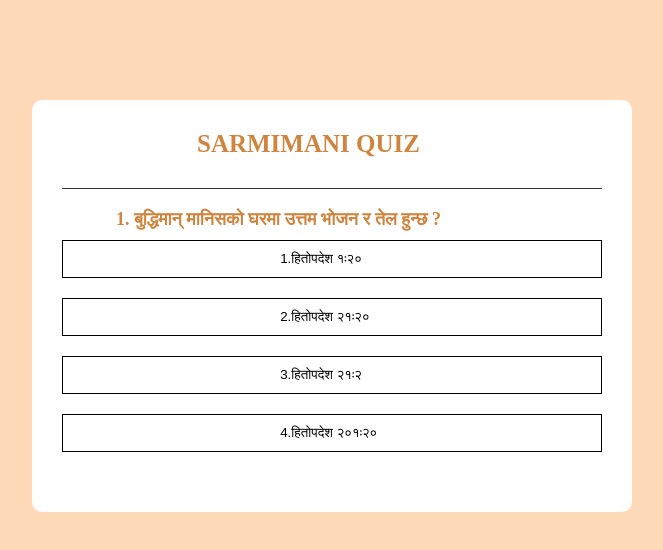
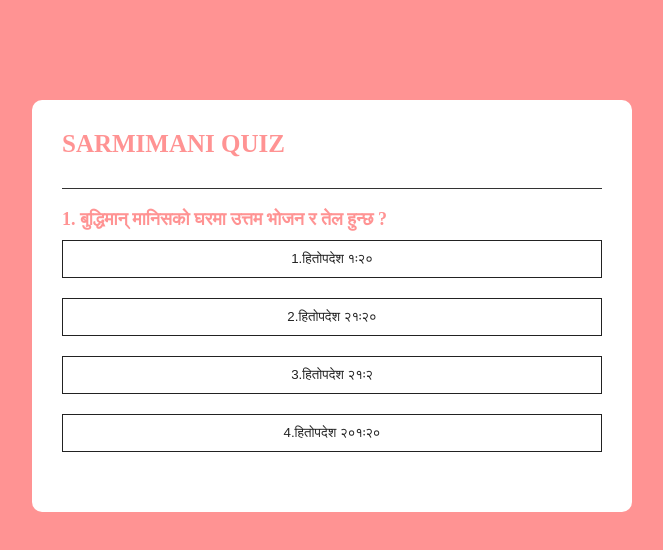
Before and after one commit to personaltamang011-blip/Quiz-app, a plain HTML site: page index.html in a window 1280 px wide. Shown: the whole page, without its empty margins (308-971 px from the left). Drawn offline with Linux system fonts and the light colour scheme.

Commit message:
Update style.css

```diff
--- a/style.css
+++ b/style.css
@@ -5,7 +5,7 @@
     box-sizing: border-box;
 }
 body{
-    background: peachpuff;
+    background: #ff9393;
 }
 .app{
     background: #fff;
@@ -17,44 +17,41 @@ body{
 }
 .app h1{
     font-size: 25px;
-    color: peru;
+    color: #ff9393 ;
     font-weight: 600;
     border-bottom: 1px solid #333;
     padding-bottom: 30px;
-    text-indent: 25%;
 }
 .quiz{
     padding: 20px 0;
 }
 .quiz h2{
     font-size: 18px;
-    color: peru;
+    color: #ff9393;
     font-weight: 600;
-    text-indent: 10%;
 }
 .btn{
     background: #fff;
-    color: black;
+    color: #222;
     font-weight: 500;
     width: 100%;
-    border: 1px solid black;
+    border: 1px solid #222;
     padding: 10px;
     margin: 10px 0;
-    text-align: left;
+    text-align: center;
     background: 4px;
     cursor: pointer;
     transition: all 0.3s;
-    text-indent: 40%;
 }
 .btn:hover:not([disabled]){
-    background: orangered;
+    background: yellowgreen;
     color: #fff;
 }
 .btn:disabled{
     cursor: no-drop;
 }
 #next-btn{
-    background: orangered;
+    background: yellowgreen;
     color: #fff;
     font-weight: 500;
     width: 150px;
```
